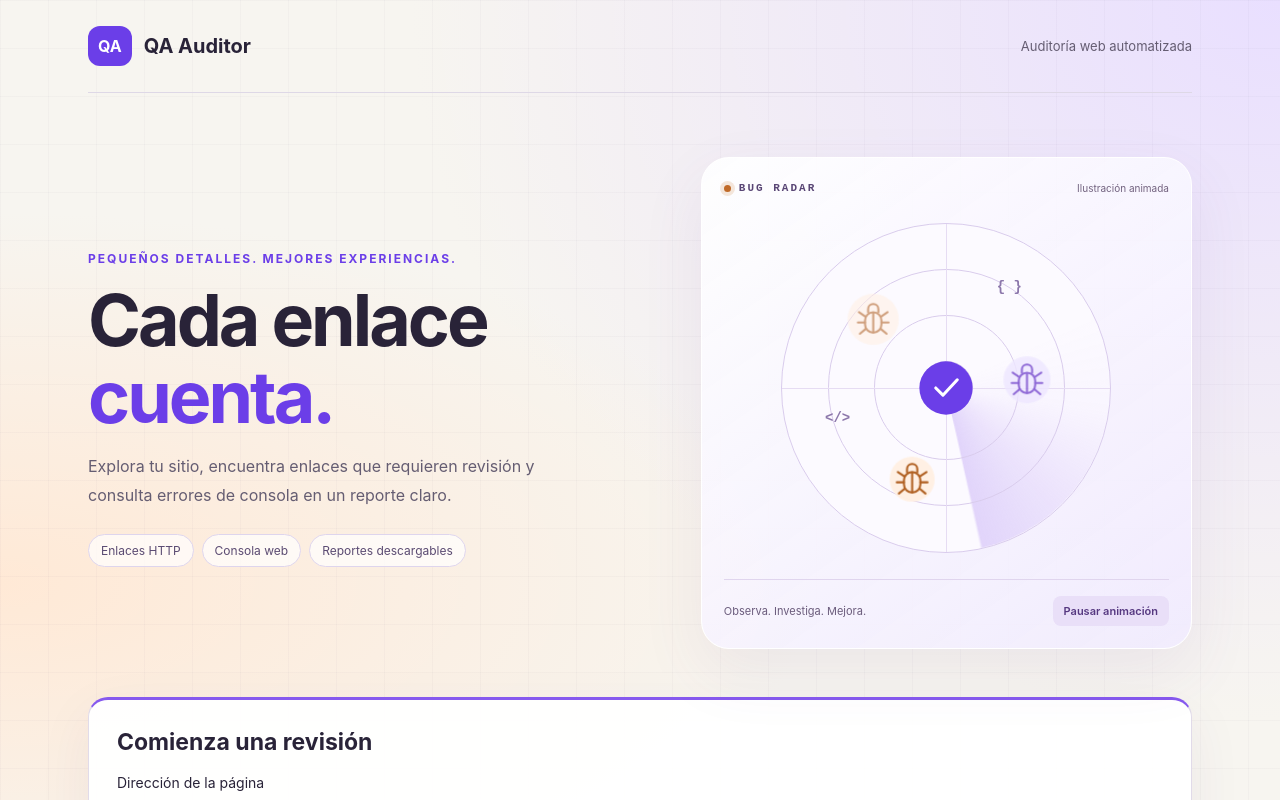
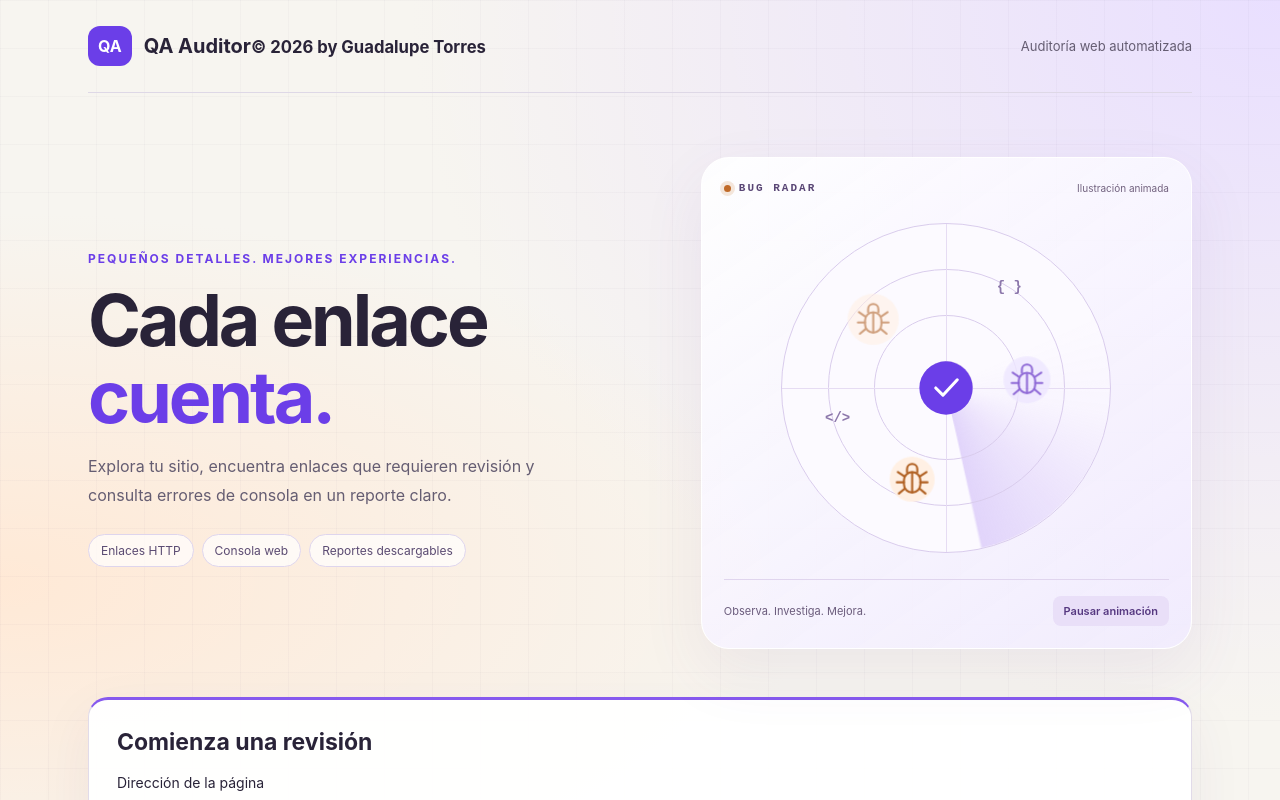
Before and after one commit to GuadalupeTorres-TI/qa-saas-frontend, a React (Vite) app: page / in a window 1280 px wide. Shown: the top 800 px of the page. Built offline with nearby package versions, Linux system fonts and the light colour scheme.

Commit message:
Add copyright notice in header
Updated header to include copyright information.

```diff
--- a/src/App.jsx
+++ b/src/App.jsx
@@ -100,9 +100,15 @@ if (!data) {
     <main className="qa-app">
       <header className="topbar">
         <a className="brand" href="#inicio">
-          <span className="brand-icon" aria-hidden="true">QA</span>
-          QA Auditor
-        </a>
+  <span className="brand-icon" aria-hidden="true">QA</span>
+
+  <span className="brand-text">
+    <span>QA Auditor</span>
+    <small className="brand-copyright">
+      © {new Date().getFullYear()} by Guadalupe Torres
+    </small>
+  </span>
+</a>
         <span className="tag">Auditoría web automatizada</span>
       </header>
 
```
